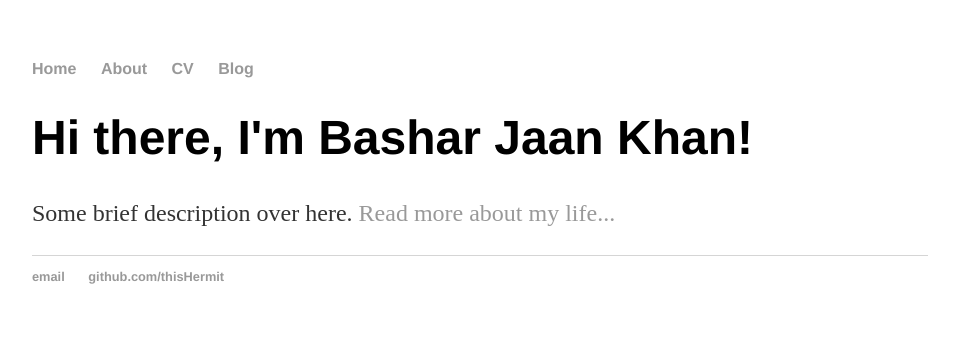
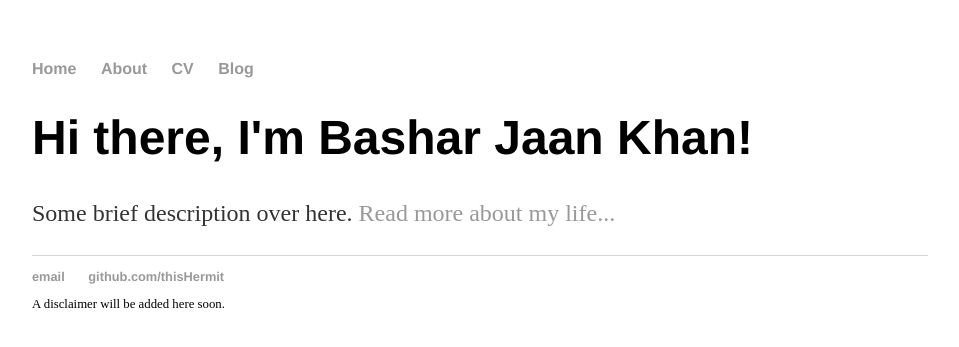
Before and after one commit to thisHermit/thisHermit.github.io, a Jekyll site: the page built from index.html, in a window 1280 px wide. Shown: the top 347 px of the page, without its empty margins (160-1119 px from the left). Built offline with Jekyll 4.4.1, drawn with Linux system fonts in a browser that asks for light colours.

Commit message:
Disclaimer placeholder added

```diff
--- a/_layouts/default.html
+++ b/_layouts/default.html
@@ -24,6 +24,7 @@
 	        		<li><a href="mailto:basharjaankhan@gmail.com">email</a></li>
 	        		<li><a href="https://github.com/thisHermit">github.com/thisHermit</a></li>
 				</ul>
+				A disclaimer will be added here soon.
 			</footer>
 		</body>
 	</html>
```
